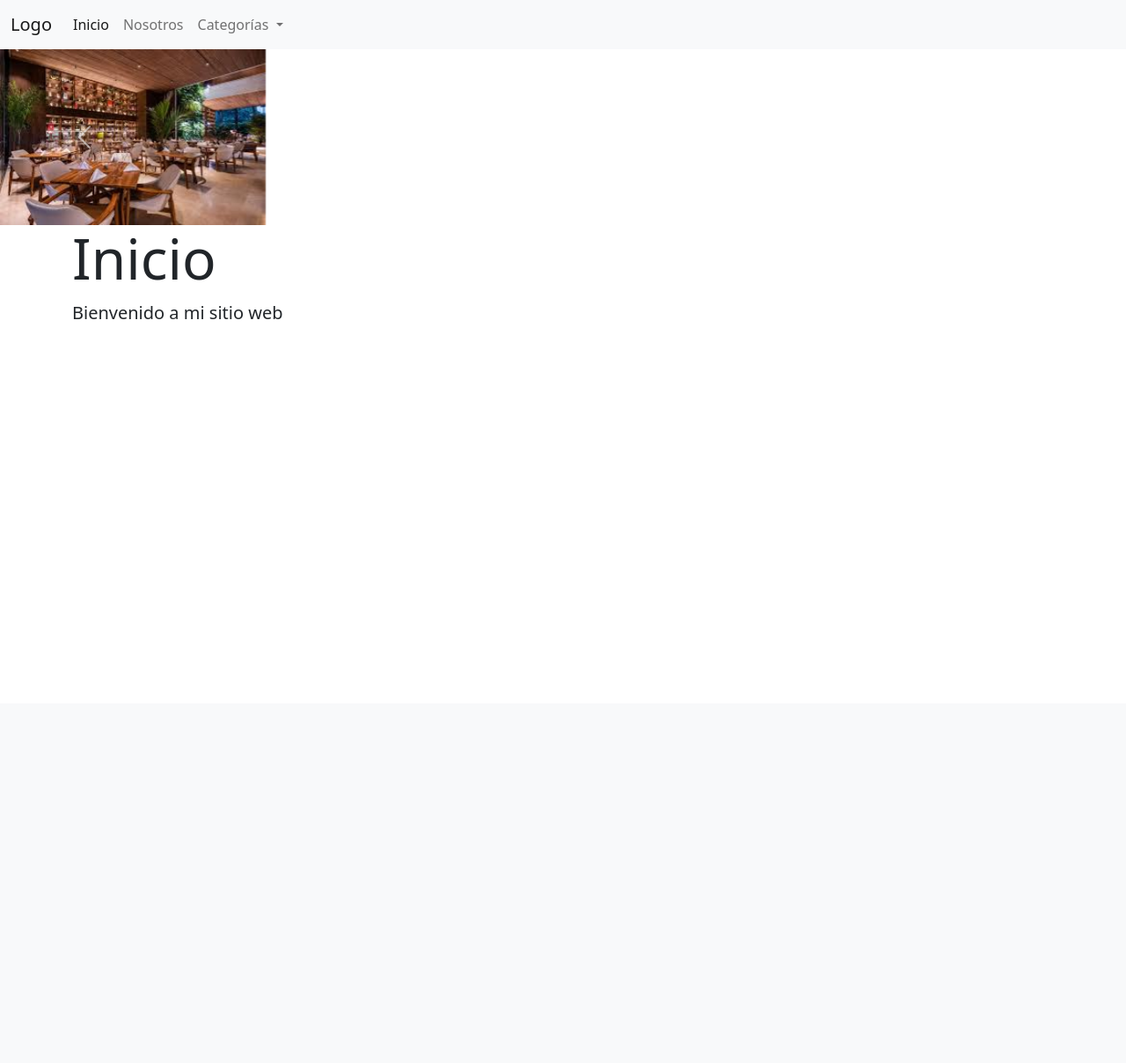
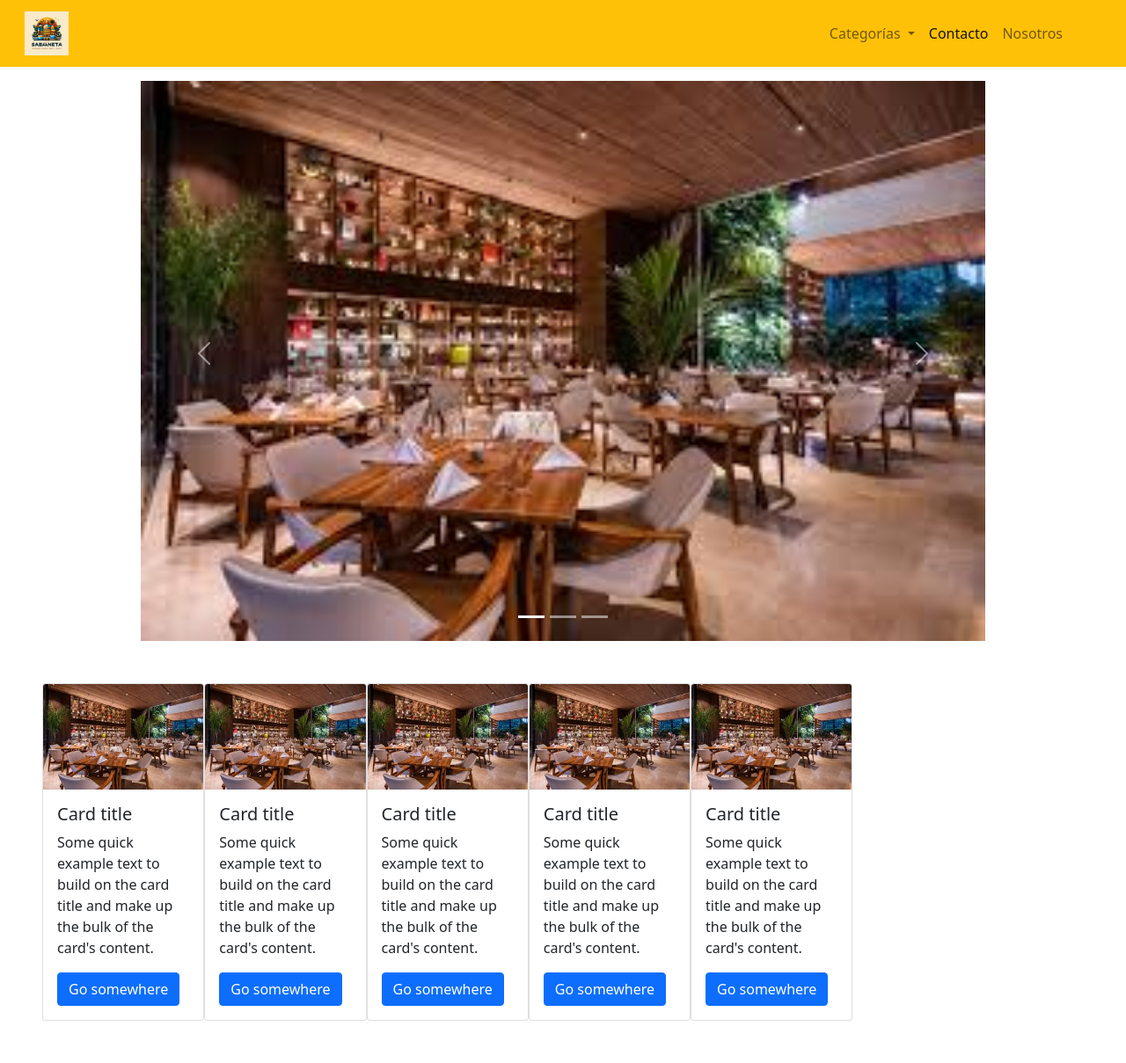
Before and after one commit to haner-montoya/Proyecto-Final, a Django app: page / in a window 1280 px wide. Shown: the whole page at 88% size. Before the commit the page ends 363 px from the top, so only its background shows below. Run offline with Django 4.2, Linux system fonts and the light colour scheme.

Commit message:
Add files via upload
Clase del 18/03

```diff
--- a/aplicacion/core/views.py
+++ b/aplicacion/core/views.py
@@ -6,8 +6,8 @@ class HomePageView(TemplateView):
     template_name = 'core/index.html'
 
     dict_context = {
-        'title': 'Inicio',
-        'message': 'Bienvenido a mi sitio web'
+        'title': '',
+        'message': ''
     }
 
     def get(self, request, *args, **kwargs):
--- a/aplicacion/templates/core/index.html
+++ b/aplicacion/templates/core/index.html
@@ -2,26 +2,20 @@
 
 {% load static %}
 
-{% block titulo %}Talento Tech Rules!!{% endblock %}
+{% block titulo %}Sabaneta 360°{% endblock %}
 
 {% block contenido %}
 
 {% load static %}
 
-<nav class="navbar navbar-expand-lg navbar-light bg-light">
+<nav class="navbar navbar-expand-lg navbar-light bg-warning">
     <div class="container-fluid">
-      <a class="navbar-brand" href="#">Logo</a>
+      <a class="navbar-brand" href="index.html"><img src="{% static 'img/logo.png' %}" class="d-flex mx-3" style="width: 50px; height: 50px;"></a>
       <button class="navbar-toggler" type="button" data-bs-toggle="collapse" data-bs-target="#navbarNav" aria-controls="navbarNav" aria-expanded="false" aria-label="Toggle navigation">
         <span class="navbar-toggler-icon"></span>
       </button>
-      <div class="collapse navbar-collapse" id="navbarNav">
-        <ul class="navbar-nav">
-          <li class="nav-item">
-            <a class="nav-link active" aria-current="page" href="#">Inicio</a>
-          </li>
-          <li class="nav-item">
-            <a class="nav-link" href="#">Nosotros</a>
-          </li>
+      <div class="d-flex navbar-collapse" id="navbarNav">
+        <ul class="navbar-nav ms-auto p-1 mx-5">
           <li class="nav-item dropdown">
             <a class="nav-link dropdown-toggle" href="#" id="navbarDropdown" role="button" data-bs-toggle="dropdown" aria-expanded="false">
               Categorías
@@ -33,39 +27,99 @@
               <li><a class="dropdown-item" href="#">Entretenimiento</a></li>
             </ul>
           </li>
+          <li class="nav-item">
+            <a class="nav-link active" aria-current="page" href="#">Contacto</a>
+          </li>
+          <li class="nav-item">
+            <a class="nav-link" href="#">Nosotros</a>
+          </li>
+
         </ul>
       </div>
     </div>
   </nav>
 
-  <div id="carouselExampleControls" class="carousel slide" data-bs-ride="carousel">
+
+  <div id="carouselExampleIndicators" class="carousel slide d-block mx-auto w-75 pt-3" data-bs-ride="carousel">
+    <div class="carousel-indicators">
+      <button type="button" data-bs-target="#carouselExampleIndicators" data-bs-slide-to="0" class="active" aria-current="true" aria-label="Slide 1"></button>
+      <button type="button" data-bs-target="#carouselExampleIndicators" data-bs-slide-to="1" aria-label="Slide 2"></button>
+      <button type="button" data-bs-target="#carouselExampleIndicators" data-bs-slide-to="2" aria-label="Slide 3"></button>
+    </div>
     <div class="carousel-inner">
       <div class="carousel-item active">
-        <img class="img-1" src="{% static 'img/restaurant.jpg' %}" class="d-block w-100" alt="...">
+        <img src="{% static 'img/restaurant.jpg' %}" class="d-block w-100 h-25" alt="...">
       </div>
       <div class="carousel-item">
-        <img class="img-2" src="{% static 'img/pharmacy.jpg' %}" class="d-block w-100" alt="...">
+        <img src="{% static 'img/pharmacy.jpg' %}" class="d-block w-100 h-25" alt="...">
       </div>
       <div class="carousel-item">
-        <img class="img-3" src="{% static 'img/entertainment.jpg' %}" class="d-block w-100" alt="...">
+        <img src="{% static 'img/entertainment.jpg' %}" class="d-block w-100 h-25" alt="...">
       </div>
     </div>
-    <button class="carousel-control-prev" type="button" data-bs-target="#carouselExampleControls" data-bs-slide="prev">
+    <button class="carousel-control-prev" type="button" data-bs-target="#carouselExampleIndicators" data-bs-slide="prev">
       <span class="carousel-control-prev-icon" aria-hidden="true"></span>
       <span class="visually-hidden">Previous</span>
     </button>
-    <button class="carousel-control-next" type="button" data-bs-target="#carouselExampleControls" data-bs-slide="next">
+    <button class="carousel-control-next" type="button" data-bs-target="#carouselExampleIndicators" data-bs-slide="next">
       <span class="carousel-control-next-icon" aria-hidden="true"></span>
       <span class="visually-hidden">Next</span>
     </button>
   </div>
 
+  <div class="d-flex p-5">
+  <div class="card d w-75" style="width: 18rem;">
+    <img src="{% static 'img/restaurant.jpg' %}" class="card-img-top" alt="...">
+    <div class="card-body">
+      <h5 class="card-title">Card title</h5>
+      <p class="card-text">Some quick example text to build on the card title and make up the bulk of the card's content.</p>
+      <a href="#" class="btn btn-primary">Go somewhere</a>
+    </div>
+  </div>
+
+  <div class="card w-75" style="width: 18rem;">
+    <img src="{% static 'img/restaurant.jpg' %}" class="card-img-top" alt="...">
+    <div class="card-body">
+      <h5 class="card-title">Card title</h5>
+      <p class="card-text">Some quick example text to build on the card title and make up the bulk of the card's content.</p>
+      <a href="#" class="btn btn-primary">Go somewhere</a>
+    </div>
+  </div>
+
+  <div class="card w-75" style="width: 18rem;">
+    <img src="{% static 'img/restaurant.jpg' %}" class="card-img-top" alt="...">
+    <div class="card-body">
+      <h5 class="card-title">Card title</h5>
+      <p class="card-text">Some quick example text to build on the card title and make up the bulk of the card's content.</p>
+      <a href="#" class="btn btn-primary">Go somewhere</a>
+    </div>
+  </div>
+
+  <div class="card w-75" style="width: 18rem;">
+    <img src="{% static 'img/restaurant.jpg' %}" class="card-img-top" alt="...">
+    <div class="card-body">
+      <h5 class="card-title">Card title</h5>
+      <p class="card-text">Some quick example text to build on the card title and make up the bulk of the card's content.</p>
+      <a href="#" class="btn btn-primary">Go somewhere</a>
+    </div>
+  </div>
+
+  <div class="card w-75" style="width: 18rem;">
+    <img src="{% static 'img/restaurant.jpg' %}" class="card-img-top" alt="...">
+    <div class="card-body">
+      <h5 class="card-title">Card title</h5>
+      <p class="card-text">Some quick example text to build on the card title and make up the bulk of the card's content.</p>
+      <a href="#" class="btn btn-primary">Go somewhere</a>
+    </div>
+  </div>
 
 <section class="container" >
     <div class="row">
         <h1 class="display-3">{{ title }}</h1>
         <p class="lead">{{ message }}</p>
     </div>
+
+    </div>
 </section>
 
 
```
Also changed, not shown: aplicacion/templates/core/contactenos.html (added, +96 -0 lines), aplicacion/static/img/logo.png (added).
